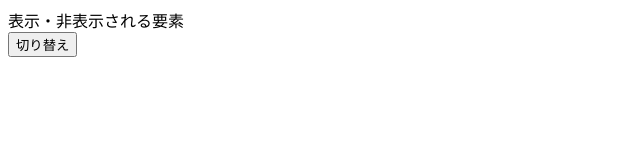
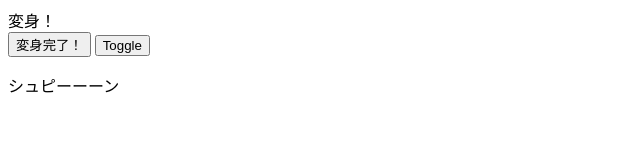
Before and after one commit to rikaririRirIKa/web2-9, a plain HTML site: page index.html in a window 1280 px wide. Shown: the whole page, without its empty margins (0-640 px from the left). Drawn offline with nearby package versions, Linux system fonts and the light colour scheme.

Commit message:
Update index.html

```diff
--- a/index.html
+++ b/index.html
@@ -14,7 +14,10 @@
     </script>
  </head>
  <body>
-  <div id="target">表示・非表示される要素</div>
-  <button id="toggle">切り替え</button>
+  <div id="target">変身！</div>
+  <button id="toggle">変身完了！</button>
+  <button>Toggle</button>
+  <p>シュピーーーン</p>
+  <p style="display:none">ぎゅいーーーん</p>
  </body>
  </html>
```
